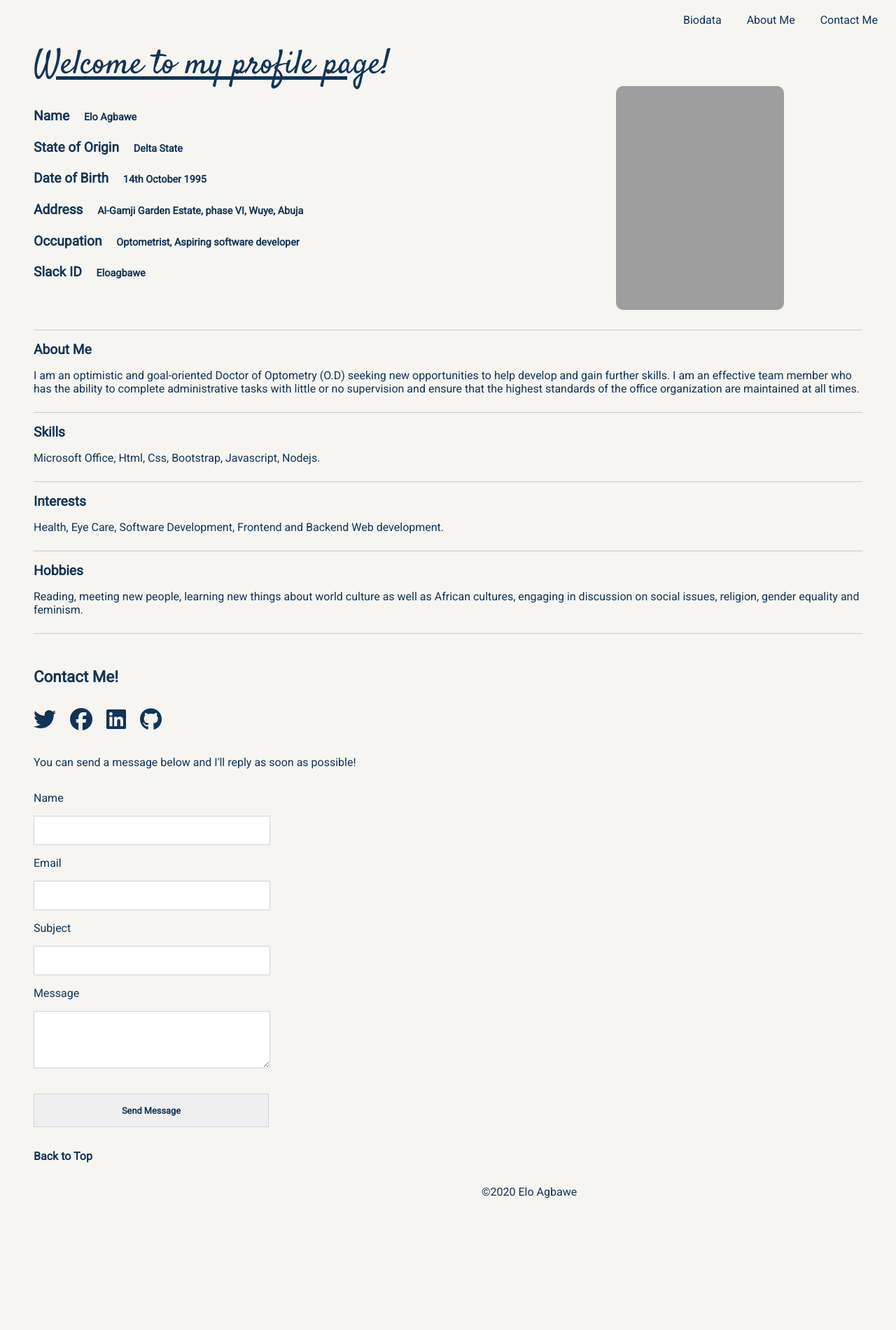
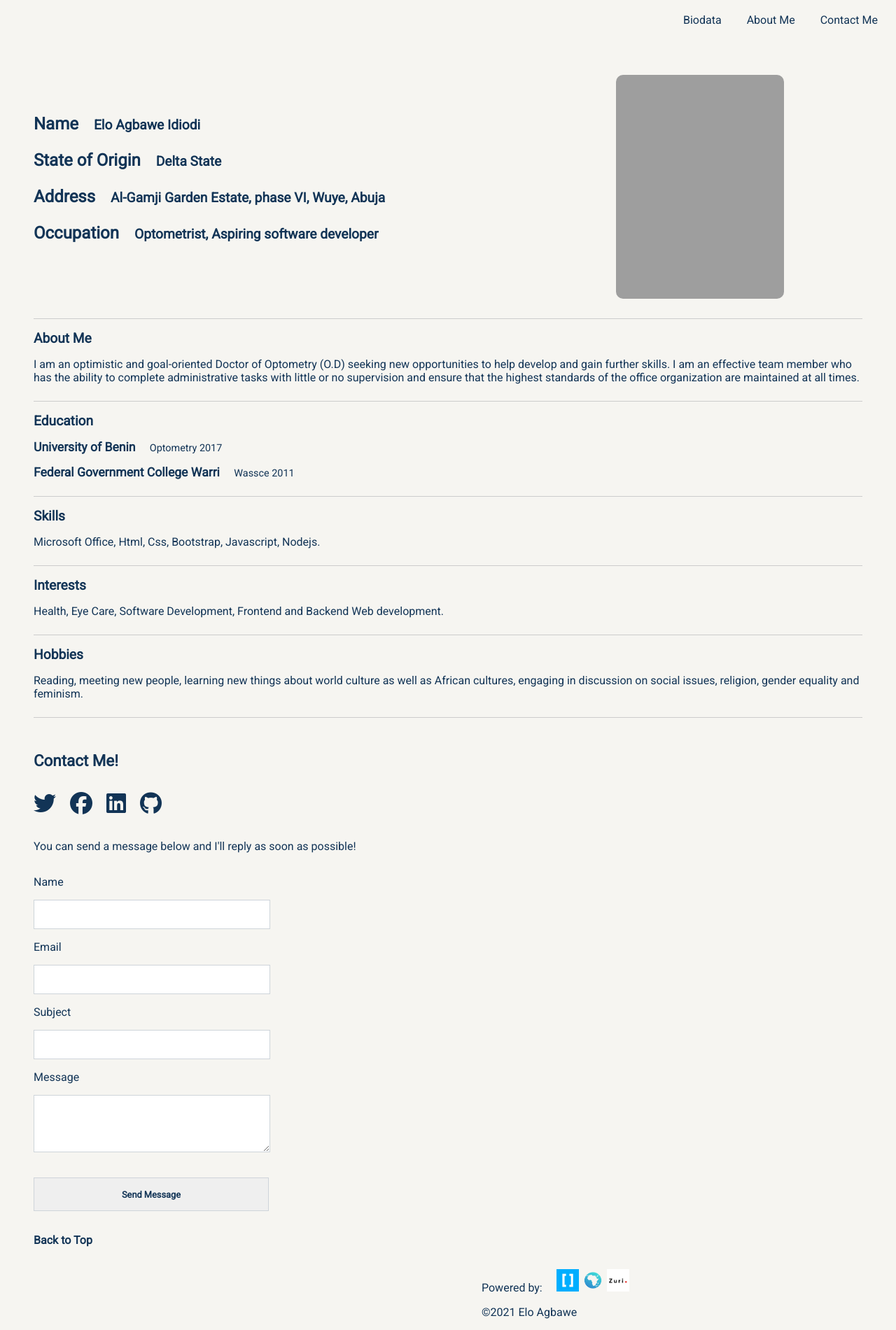
Before and after one commit to Eloagbawe/profile-page, a website: page public/index.html in a window 1280 px wide. Shown: the part 5-1906 px from the top of the page at 70% size. Before the commit the page ends 1734 px from the top, so only its background shows below. Drawn offline with Linux system fonts and the light colour scheme; grey boxes are pictures that could not be loaded.

Commit message:
added backend

```diff
--- a/index.html
+++ b/public/index.html
@@ -24,13 +24,10 @@
     <section>
         <div class="bio-container">
             <div class="biodata" id="biodata">
-                <p id="welcomeText">Welcome to my profile page!</p><hr/><br/>
-                <p class="biodata-text"><span>Name </span> Elo Agbawe</p>
+                <p class="biodata-text"><span>Name </span> Elo Agbawe Idiodi</p>
                 <p class="biodata-text"><span> State of Origin </span> Delta State</p>
-                <p class="biodata-text"><span>Date of Birth </span> 14th October 1995</p>
                 <p class="biodata-text"><span>Address </span> Al-Gamji Garden Estate, phase VI, Wuye, Abuja</p>
                 <p class="biodata-text"><span>Occupation </span> Optometrist, Aspiring software developer</p>
-                <p class="biodata-text"><span>Slack ID </span> Eloagbawe</p>
 
             </div>
 
@@ -51,6 +48,13 @@
                 or no supervision and ensure that the highest standards of the office organization
                 are maintained at all times.
             </p>
+            <hr/>
+        </div>
+
+        <div id="Education">
+            <p class="summary-headings">Education</p>
+            <p class="education-text"><span>University of Benin </span> Optometry 2017</p>
+            <p class="education-text"><span>Federal Government College Warri </span> Wassce 2011</p>
             <hr/>
         </div>
 
@@ -92,15 +96,15 @@
             <p id="contactMeText">You can send a message below and I'll reply as soon as possible!</p>
         </div>
 
-        <form id="contactForm">
+        <form id="contactForm" method = "POST" action="/submit-message">
             <label for="name">Name</label><br>
-            <input type="text" id="name"><br>
+            <input type="text" id="name" name="name"><br>
             <label for="email">Email</label><br>
-            <input type="email" id="email"><br>
+            <input type="email" id="email" name="email"><br>
             <label for="subject">Subject</label><br>
-            <input type="text" id="subject"><br>
+            <input type="text" id="subject" name="subject"><br>
             <label for="message">Message</label><br>
-            <textarea id="message"></textarea><br>
+            <textarea id="message" name="message"></textarea><br>
             <button type="submit" id="sendMessage"><a href="">Send Message</a></button>
         </form>
         <p><a href="#nav">Back to Top</a></p>
@@ -108,8 +112,15 @@
 
     <footer>
 
+        <div class= "sponsor-div">
+            <p class = "sponsor-text">Powered by: </p>
+            <a href = "https://zuri.team/"><img src="images/hng.png"></a>
+            <a href = "https://zuri.team/"><img src="images/i4g.png"></a>
+            <a href = "https://zuri.team/"><img src="images/zuri.png"></a>
+        </div>
+
         <div>
-            <p>&copy;2020 Elo Agbawe</p>
+            <p>&copy;2021 Elo Agbawe</p>
         </div>
     </footer>
 
--- a/style.css
+++ b/public/style.css
@@ -22,13 +22,12 @@ body{
 .bio-container{
     display: flex;
     flex-direction: row;
-    padding: 1.5rem 3rem 0 3rem;
+    padding: 0.5rem 3rem 0 3rem;
     width:100%;
-
 }
 .biodata{
     width:65%;
-
+    margin-top: 6rem;
 }
 #welcomeText{
     font-family: 'Satisfy', cursive;
@@ -45,12 +44,12 @@ body{
     margin-left: 2rem;
 }
 .biodata-text{
-    padding-top: 1.5em;
-    font-size: 0.9rem;
+    margin-top: 1.5rem;
+    font-size: 1.2rem;
     font-weight: 900;
 }
 .biodata-text span{
-    font-size: 1.2rem;
+    font-size: 1.5rem;
     margin-right: 1rem;
 }
 /* #picture{
@@ -83,6 +82,15 @@ body{
     font-size: 1.2rem;
     padding-bottom: 0.5rem;
     font-weight: 900;
+}
+
+.education-text{
+    font-size: 0.9rem;
+}
+.education-text span{
+    font-size: 1.1rem;
+    font-weight: bold;
+    padding-right: 1rem;
 }
 #contactMe{
     padding: 1rem 3rem;
@@ -150,6 +158,18 @@ footer{
     font-weight: 900;
 }
 
+.sponsor-div {
+    padding-bottom: 1rem;
+}
+.sponsor-text {
+    display: inline;
+    margin-right: 1rem;
+}
+footer img{
+    width: 2rem;
+    height: 2rem;
+}
+
 @media only screen and (min-width: 1450px){
     .nav{
         margin-left: 63rem;
```
Also changed, not shown: index.js (added, +36 -0 lines), package.json (added, +26 -0 lines), public/images/hng.png (added), public/images/i4g.png (added), public/images/zuri.png (added), 2 other files.
